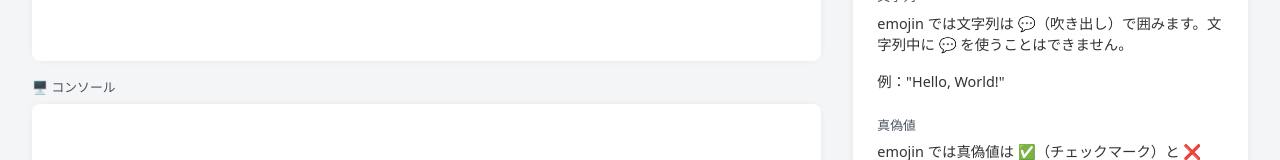
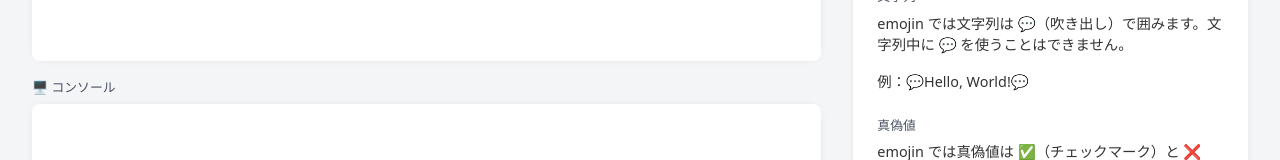
Before and after one commit to itsu-dev/emojin, a React (Vite) app: page / in a window 1280 px wide. Shown: the part 468-628 px from the top of the page. Built offline with nearby package versions, Linux system fonts and the light colour scheme.

Commit message:
fix: ヘルプを修正

```diff
--- a/src/components/Help.tsx
+++ b/src/components/Help.tsx
@@ -85,7 +85,7 @@ export default function Help() {
 
                 <h3>文字列</h3>
                 <p>emojin では文字列は 💬（吹き出し）で囲みます。文字列中に 💬 を使うことはできません。</p>
-                <p>例："Hello, World!"</p>
+                <p>例：💬Hello, World!💬</p>
 
                 <h3>真偽値</h3>
                 <p>emojin では真偽値は ✅（チェックマーク）と ❌（X）で表します。</p>
@@ -100,7 +100,7 @@ export default function Help() {
                     です。</p>
                 <p>例（3.3 を生成）：1️⃣➕2️⃣.3️⃣</p>
                 <p>式の両辺が文字列である場合のみ、➕ によって結合することもできます。</p>
-                <p>例（Hello, World! を生成）："Hello, "➕"World!"</p>
+                <p>例（Hello, World! を生成）：💬Hello, 💬➕💬World!💬</p>
 
                 <h3>論理演算</h3>
                 <p>emojin では論理演算子に
@@ -129,14 +129,14 @@ export default function Help() {
                 <p>他のプログラミング言語でいう ELSE-IF 節は 🧐（メガネをしている顔）から始めます。そのあとは IF
                     文と同様です。</p>
                 <p>ELSE 節は ☹️（しょんぼりした顔）で始めます。その後には 🔜（開始）と 🔚（終了）で囲われた文が生起します。</p>
-                <p>例（変数 ❤️ の偶奇判定）：🤔❤️🪣2️⃣⚖️0️⃣🔜💬"偶数"⛔️🔚☹️🔜💬"奇数"⛔️🔚</p>
+                <p>例（変数 ❤️ の偶奇判定）：🤔❤️🪣2️⃣⚖️0️⃣🔜📢💬偶数💬⛔️🔚☹️🔜📢💬奇数💬⛔️🔚</p>
 
                 <h3>繰り返し（FOR 文）</h3>
                 <p>FOR 文は ♻️（リサイクル）で始まり、その後にカウンタとなる変数名を記述します。そのあとには「〜の間」を示す
                     🌀（サイクロン）を記述し、続いてカウンタの初期化式を記述します。その後、「〜まで」を示すまでの記号
                     ➰（輪っか）を記述して最大値を与える式を記述します。最後にループごとに実行する文を 🔜（開始）と
                     🔚（終了）で囲って記述します。</p>
-                <p>例（1〜10 の数字を出力する）：♻️❤️🌀0️⃣➰1️⃣0️⃣🔜💬❤️➕1️⃣⛔️🔚</p>
+                <p>例（1〜10 の数字を出力する）：♻️❤️🌀0️⃣➰1️⃣0️⃣🔜📢❤️➕1️⃣⛔️🔚</p>
 
                 <Footer>
                     <p>emojin by <a href={"https://x.com/chururi_"}>@chururi_</a></p>
```
